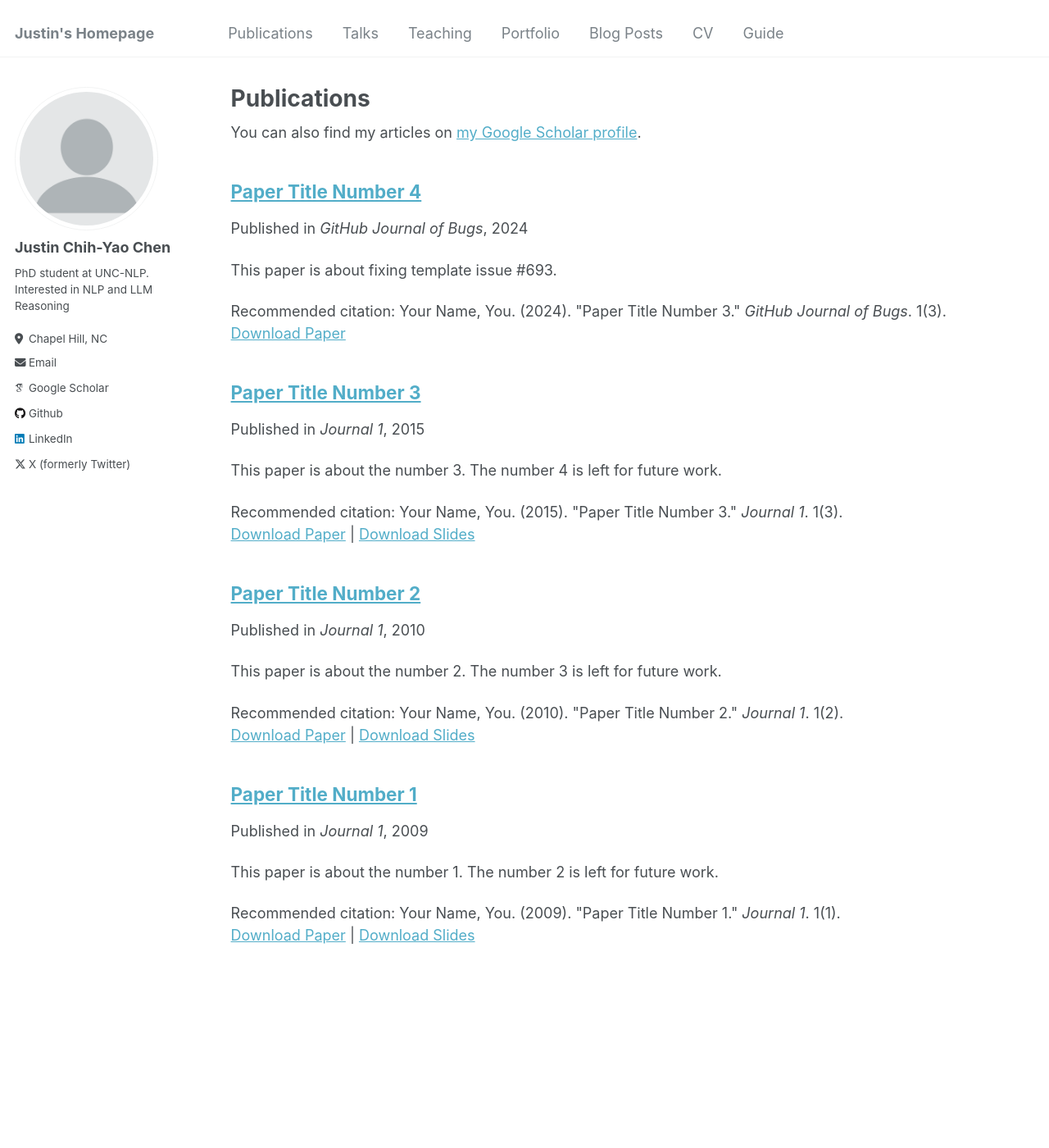
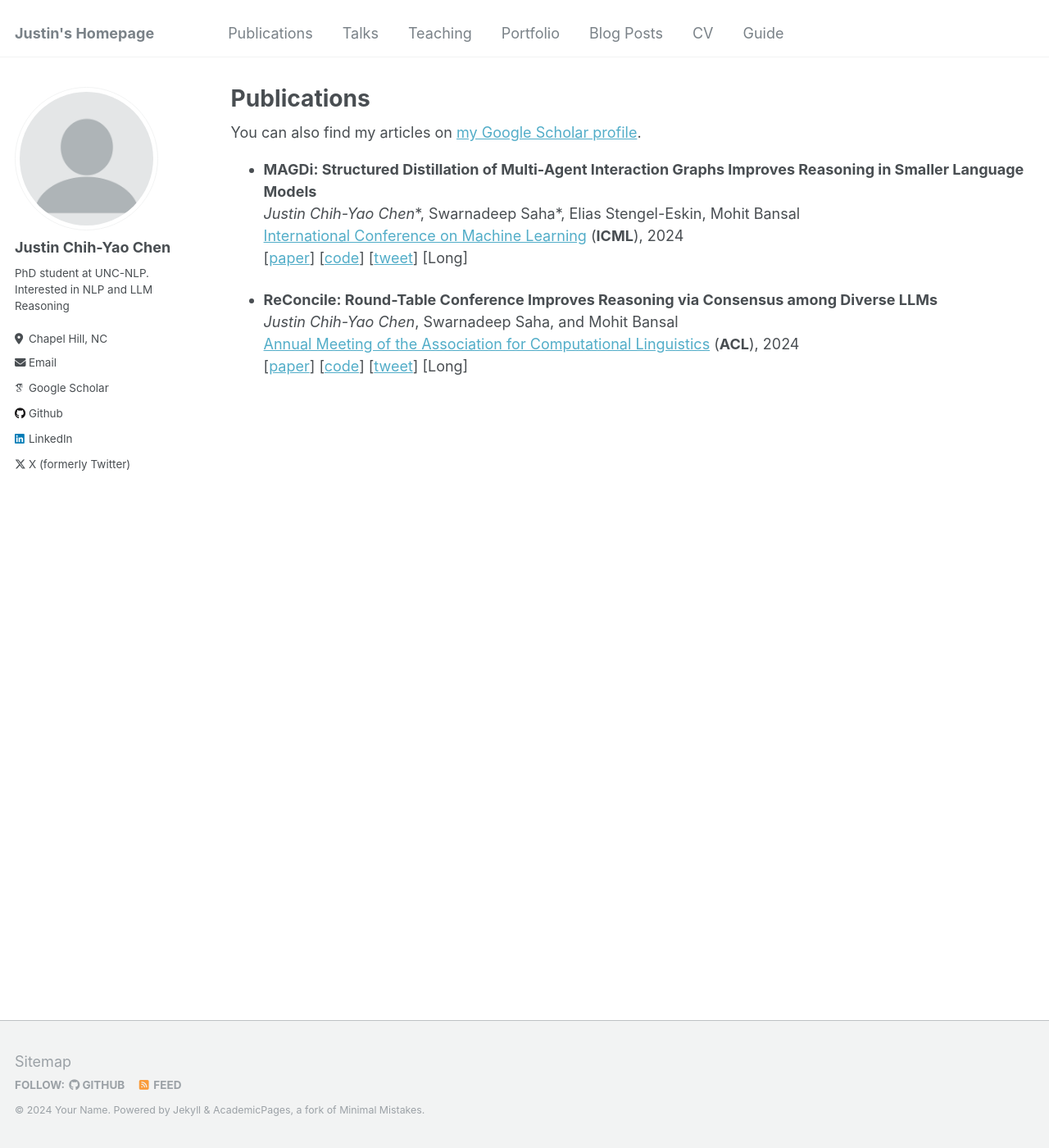
Before and after one commit to dinobby/dinobby.github.io, a Jekyll site: the page built from _pages/publications.md, in a window 1280 px wide and 1400 px high. Shown: the whole window at 82% size. Built offline with Jekyll 4.4.1, drawn with Linux system fonts in a browser that asks for light colours; some web fonts are replaced.

Commit message:
Update publications.md

```diff
--- a/_pages/publications.md
+++ b/_pages/publications.md
@@ -11,6 +11,18 @@ author_profile: true
 
 {% include base_path %}
 
+* **MAGDi: Structured Distillation of Multi-Agent Interaction Graphs Improves Reasoning in Smaller Language Models**
+*Justin Chih-Yao Chen*\*, Swarnadeep Saha\*, Elias Stengel-Eskin, Mohit Bansal
+[International Conference on Machine Learning](https://icml.cc/Conferences/2024) (**ICML**), 2024
+[[paper](https://arxiv.org/abs/2402.01620)] [[code](https://github.com/dinobby/MAGDi)] [[tweet](https://twitter.com/swarnaNLP/status/1754556833258471613)] [Long]
+
+* **ReConcile: Round-Table Conference Improves Reasoning via Consensus among Diverse LLMs**
+*Justin Chih-Yao Chen*, Swarnadeep Saha, and Mohit Bansal
+[Annual Meeting of the Association for Computational Linguistics](https://www.2024.aclweb.org/) (**ACL**), 2024
+[[paper](https://arxiv.org/abs/2309.13007)] [[code](https://github.com/dinobby/ReConcile)] [[tweet](https://twitter.com/swarnaNLP/status/1706363215410549215)] [Long]
+
+<!---
 {% for post in site.publications reversed %}
   {% include archive-single.html %}
 {% endfor %}
+-->
```
